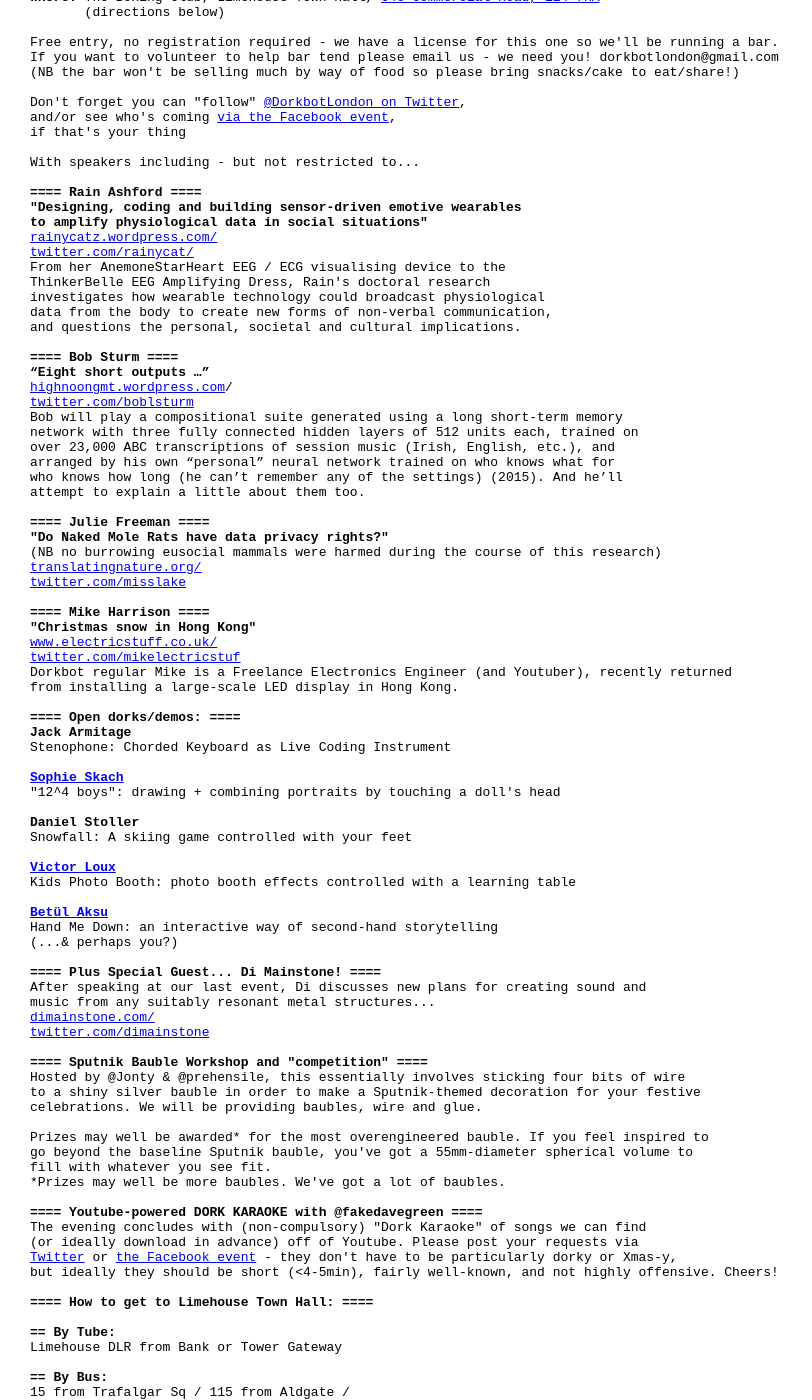
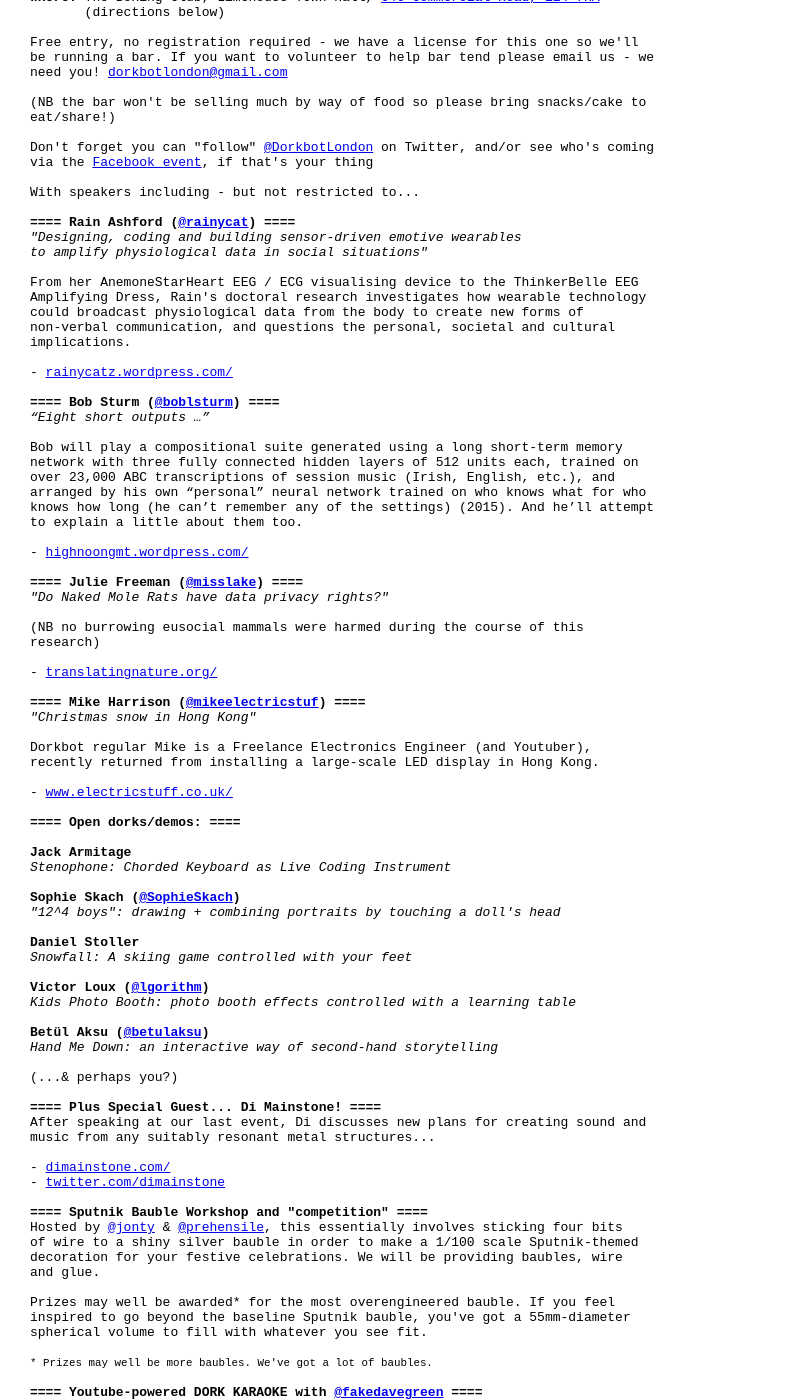
Before and after one commit to dorkbotlondon/dorkbotlondon.github.io, a Jekyll site: the page built from _posts/2015-12-11-90.html, in a window 1280 px wide and 1400 px high, scrolled down 197 px. Shown: the whole window, without its empty margins (0-812 px from the left). Built offline with Jekyll 4.4.1, drawn with Linux system fonts in a browser that asks for light colours; Markdown is read by kramdown in place of the engine named in the settings; some of the changed text lies outside the part shown.

Commit message:
Clean up dork90

```diff
--- a/_posts/2015-12-11-90.html
+++ b/_posts/2015-12-11-90.html
@@ -9,88 +9,107 @@
     - Julie Freeman
     - Mike Harrison
     - Bob Sturm
+    - Di Mainstone
+    - Jack Armitage
+    - Sophie Skach
+    - Daniel Stoller
+    - Victor Loux
+    - Betül Aksu
 ---
 
-Free entry, no registration required - we have a license for this one so we'll be running a bar.
-If you want to volunteer to help bar tend please email us - we need you! dorkbotlondon@gmail.com
-(NB the bar won't be selling much by way of food so please bring snacks/cake to eat/share!)
+Free entry, no registration required - we have a license for this one so we'll
+be running a bar. If you want to volunteer to help bar tend please email us - we
+need you! <a href="mailto:dorkbotlondon@gmail.com">dorkbotlondon@gmail.com</a>
 
-Don't forget you can "follow" <a href="https://twitter.com/DorkbotLondon">@DorkbotLondon on Twitter</a>,
-and/or see who's coming <a href="https://www.facebook.com/events/445127949015483/">via the Facebook event</a>,
-if that's your thing
+(NB the bar won't be selling much by way of food so please bring snacks/cake to
+eat/share!)
+
+Don't forget you can "follow" <a href='https://twitter.com/DorkbotLondon'>@DorkbotLondon</a> on Twitter, and/or see who's coming
+via the <a href='https://www.facebook.com/events/445127949015483/'>Facebook event</a>, if that's your thing
 
 With speakers including - but not restricted to...
 
-<b>==== Rain Ashford ====</b>
-<b>"Designing, coding and building sensor-driven emotive wearables
-to amplify physiological data in social situations"</b>
-<a href="https://rainycatz.wordpress.com/">rainycatz.wordpress.com/</a>
-<a href="https://twitter.com/rainycat/">twitter.com/rainycat/</a>
-From her AnemoneStarHeart EEG / ECG visualising device to the
-ThinkerBelle EEG Amplifying Dress, Rain's doctoral research
-investigates how wearable technology could broadcast physiological
-data from the body to create new forms of non-verbal communication,
-and questions the personal, societal and cultural implications.
+<b>==== Rain Ashford (<a href="https://twitter.com/rainycat">@rainycat</a>) ====</b>
+<i>"Designing, coding and building sensor-driven emotive wearables
+to amplify physiological data in social situations"</i>
 
-<b>==== Bob Sturm ====</b>
-<b>“Eight short outputs …”</b>
-<a href="http://highnoongmt.wordpress.com">highnoongmt.wordpress.com</a>/
-<a href="https://twitter.com/boblsturm">twitter.com/boblsturm</a>
+From her AnemoneStarHeart EEG / ECG visualising device to the ThinkerBelle EEG
+Amplifying Dress, Rain's doctoral research investigates how wearable technology
+could broadcast physiological data from the body to create new forms of
+non-verbal communication, and questions the personal, societal and cultural
+implications.
+
+- <a href="http://rainycatz.wordpress.com/">rainycatz.wordpress.com/</a>
+
+<b>==== Bob Sturm (<a href="https://twitter.com/boblsturm">@boblsturm</a>) ====</b>
+<i>“Eight short outputs …”</i>
+
 Bob will play a compositional suite generated using a long short-term memory
 network with three fully connected hidden layers of 512 units each, trained on
 over 23,000 ABC transcriptions of session music (Irish, English, etc.), and
-arranged by his own “personal” neural network trained on who knows what for
-who knows how long (he can’t remember any of the settings) (2015). And he’ll
-attempt to explain a little about them too.
+arranged by his own “personal” neural network trained on who knows what for who
+knows how long (he can’t remember any of the settings) (2015). And he’ll attempt
+to explain a little about them too.
 
-<b>==== Julie Freeman ====</b>
-<b>"Do Naked Mole Rats have data privacy rights?"</b>
-(NB no burrowing eusocial mammals were harmed during the course of this research)
-<a href="http://www.translatingnature.org/">translatingnature.org/</a>
-<a href="https://twitter.com/misslake">twitter.com/misslake</a>
+- <a href="http://highnoongmt.wordpress.com/">highnoongmt.wordpress.com/</a>
 
-<b>==== Mike Harrison ====</b>
-<b>"Christmas snow in Hong Kong"</b>
-<a href="http://www.electricstuff.co.uk/">www.electricstuff.co.uk/</a>
-<a href="https://twitter.com/mikelectricstuf">twitter.com/mikelectricstuf</a>
-Dorkbot regular Mike is a Freelance Electronics Engineer (and Youtuber), recently returned
-from installing a large-scale LED display in Hong Kong.
+<b>==== Julie Freeman (<a href="https://twitter.com/misslake">@misslake</a>) ====</b>
+<i>"Do Naked Mole Rats have data privacy rights?"</i>
+
+(NB no burrowing eusocial mammals were harmed during the course of this
+research)
+
+- <a href="http://translatingnature.org/">translatingnature.org/</a>
+
+<b>==== Mike Harrison (<a href="https://twitter.com/mikeelectricstuf">@mikeelectricstuf</a>) ====</b>
+<i>"Christmas snow in Hong Kong"</i>
+
+Dorkbot regular Mike is a Freelance Electronics Engineer (and Youtuber),
+recently returned from installing a large-scale LED display in Hong Kong.
+
+- <a href="http://www.electricstuff.co.uk/">www.electricstuff.co.uk/</a>
 
 <b>==== Open dorks/demos: ====</b>
+
 <b>Jack Armitage</b>
-Stenophone: Chorded Keyboard as Live Coding Instrument
+<i>Stenophone: Chorded Keyboard as Live Coding Instrument</i>
 
-<b><a href="https://twitter.com/SophieSkach">Sophie Skach</a></b>
-"12^4 boys": drawing + combining portraits by touching a doll's head
+<b>Sophie Skach (<a href="https://twitter.com/SophieSkach">@SophieSkach</a>)</b>
+<i>"12^4 boys": drawing + combining portraits by touching a doll's head</i>
 
 <b>Daniel Stoller</b>
-Snowfall: A skiing game controlled with your feet
+<i>Snowfall: A skiing game controlled with your feet</i>
 
-<b><a href="https://twitter.com/lgorithm">Victor Loux</a></b>
-Kids Photo Booth: photo booth effects controlled with a learning table
+<b>Victor Loux (<a href="https://twitter.com/lgorithm">@lgorithm</a>)</b>
+<i>Kids Photo Booth: photo booth effects controlled with a learning table</i>
 
-<b><a href="https://twitter.com/betulaksu">Betül Aksu</a></b>
-Hand Me Down: an interactive way of second-hand storytelling
-(...& perhaps you?)
+<b>Betül Aksu (<a href="https://twitter.com/betulaksu">@betulaksu</a>)</b>
+<i>Hand Me Down: an interactive way of second-hand storytelling</i>
+
+(...&amp; perhaps you?)
 
 <b>==== Plus Special Guest... Di Mainstone! ====</b>
 After speaking at our last event, Di discusses new plans for creating sound and
 music from any suitably resonant metal structures...
-<a href="http://dimainstone.com/">dimainstone.com/</a>
-<a href="https://twitter.com/dimainstone">twitter.com/dimainstone</a>
+
+- <a href="http://dimainstone.com/">dimainstone.com/</a>
+- <a href="http://twitter.com/dimainstone">twitter.com/dimainstone</a>
 
 <b>==== Sputnik Bauble Workshop and "competition" ====</b>
-Hosted by @Jonty & @prehensile, this essentially involves sticking four bits of wire
-to a shiny silver bauble in order to make a Sputnik-themed decoration for your festive
-celebrations. We will be providing baubles, wire and glue.
+Hosted by <a href='https://twitter.com/jonty'>@jonty</a> &amp; <a href='https://twitter.com/prehensile'>@prehensile</a>, this essentially involves sticking four bits
+of wire to a shiny silver bauble in order to make a 1/100 scale Sputnik-themed
+decoration for your festive celebrations. We will be providing baubles, wire
+and glue.
 
-Prizes may well be awarded* for the most overengineered bauble. If you feel inspired to
-go beyond the baseline Sputnik bauble, you've got a 55mm-diameter spherical volume to
-fill with whatever you see fit.
-*Prizes may well be more baubles. We've got a lot of baubles.
+Prizes may well be awarded* for the most overengineered bauble. If you feel
+inspired to go beyond the baseline Sputnik bauble, you've got a 55mm-diameter
+spherical volume to fill with whatever you see fit.
 
-<b>==== Youtube-powered DORK KARAOKE with @fakedavegreen ====</b>
+<small>* Prizes may well be more baubles. We've got a lot of baubles.</small>
+
+<b>==== Youtube-powered DORK KARAOKE with <a href='https://twitter.com/fakedavegreen'>@fakedavegreen</a> ====</b>
 The evening concludes with (non-compulsory) "Dork Karaoke" of songs we can find
 (or ideally download in advance) off of Youtube. Please post your requests via
-<a href="https://twitter.com/DorkbotLondon">Twitter</a> or <a href="https://www.facebook.com/events/445127949015483/">the Facebook event</a> - they don't have to be particularly dorky or Xmas-y,
-but ideally they should be short (<4-5min), fairly well-known, and not highly offensive. Cheers!
+Twitter or the Facebook event - they don't have to be particularly dorky or
+Xmas-y, but ideally they should be short (<4-5min), fairly well-known, and not
+highly offensive. Cheers!
```
